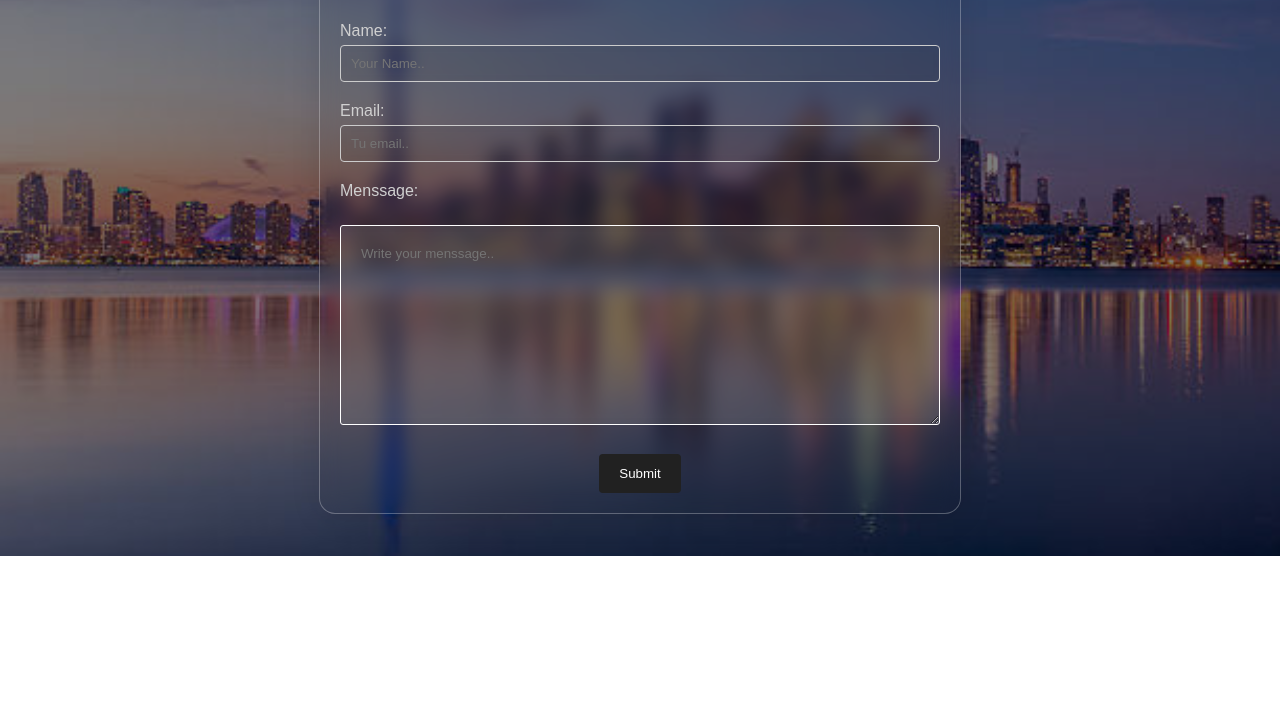
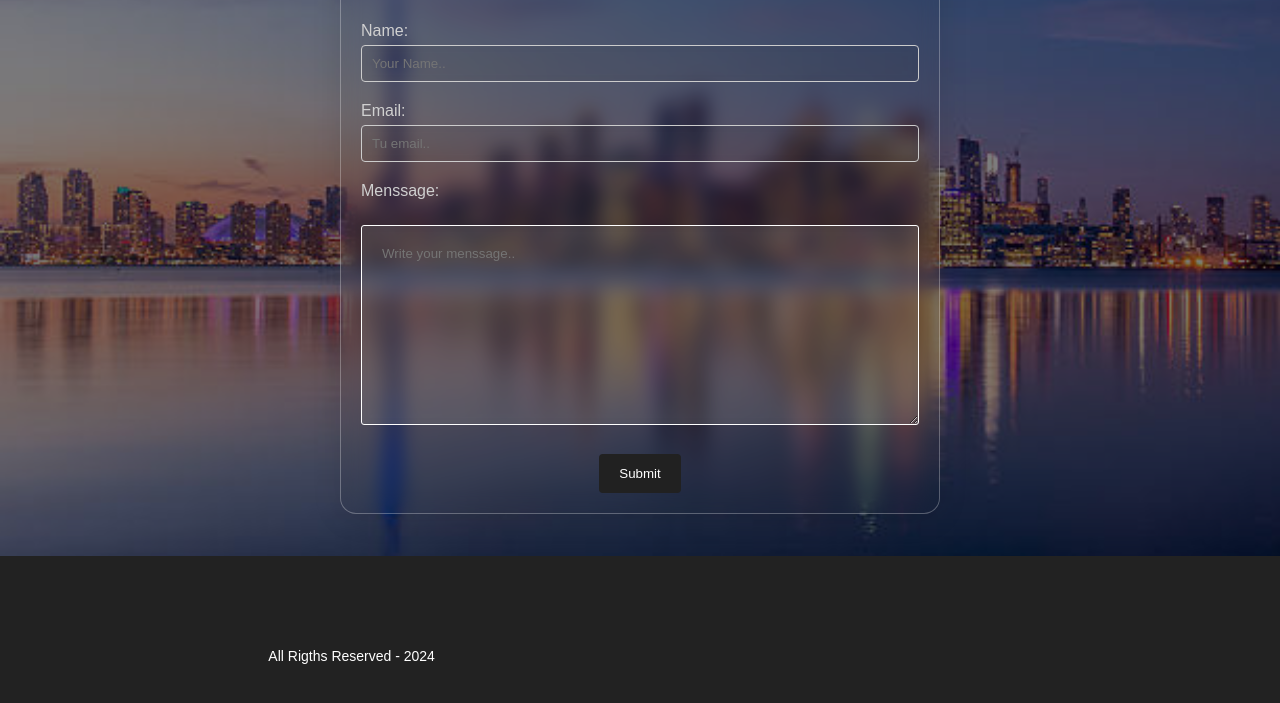
Before and after one commit to JeissonGar96/assignment4, a plain HTML site: page html/contact.html in a window 1280 px wide. Shown: the part 249-952 px from the top of the page. Before the commit the page ends 805 px from the top, so only its background shows below. Drawn offline with Linux system fonts and the light colour scheme.

Commit message:
footer completado

```diff
--- a/css/contact.css
+++ b/css/contact.css
@@ -76,6 +76,7 @@ header::before {
 .form{
     position: relative;
     max-width: 600px;
+    height: 100%;
     margin: 30px auto;
     background: rgba(49, 49, 49, 0.047);
     backdrop-filter: blur(10px);
@@ -85,6 +86,7 @@ header::before {
     border-radius: 16px;
     box-shadow: 0 4px 30px rgba(0, 0, 0, 0.1);
     z-index: 1;
+    box-sizing: border-box;
 }
 
 h2{
@@ -145,3 +147,49 @@ textarea{
 .button:hover{
     opacity: 0.86;
 }
+
+
+/* -- FOTTER -- */
+
+footer{
+    position: relative;
+    width: 100%;
+    background-color: #222;
+    height: 25vh;
+    align-content: center;
+    z-index: 2;
+
+}
+
+.footer-container{
+    display: flex;
+    align-items: center;
+    justify-content: space-around;
+}
+
+.footer-ul{
+    display: flex;
+    padding: 0;
+    list-style: none;
+}
+
+.footer-item{
+    padding: 10px;
+    display: flex;
+}
+
+svg{
+    margin: 0 10px;
+
+}
+
+.footer-link{
+    color: #fff;
+    text-decoration: none;
+}
+
+.rigths-footer{
+    font-size: 14px;
+    font-weight: 100;
+    color: #fff;
+}
--- a/css/style.css
+++ b/css/style.css
@@ -208,3 +208,48 @@ main{
     }
 
 }
+
+
+/* -- FOTTER -- */
+
+footer{
+
+    width: 100%;
+    background-color: #222;
+    height: 25vh;
+    align-content: center;
+
+}
+
+.footer-container{
+    display: flex;
+    align-items: center;
+    justify-content: space-around;
+}
+
+.footer-ul{
+    display: flex;
+    padding: 0;
+    list-style: none;
+}
+
+.footer-item{
+    padding: 10px;
+    display: flex;
+}
+
+svg{
+    margin: 0 10px;
+
+}
+
+.footer-link{
+    color: #fff;
+    text-decoration: none;
+}
+
+.rigths-footer{
+    font-size: 14px;
+    font-weight: 100;
+    color: #fff;
+}
--- a/html/contact.html
+++ b/html/contact.html
@@ -4,6 +4,8 @@
     <meta charset="UTF-8">
     <meta name="viewport" content="width=device-width, initial-scale=1.0">
     <link rel="stylesheet" href="../css/contact.css">
+    <link href='https://unpkg.com/css.gg@2.0.0/icons/css/instagram.css' rel='stylesheet'>
+    <link href='https://unpkg.com/css.gg@2.0.0/icons/css/facebook.css' rel='stylesheet'>
     <title>Contact</title>
 </head>
 <body>
@@ -40,5 +42,23 @@
             </form>
         </div>
     </header>
+
+    <!-- FOOTER -->
+
+    <footer>
+
+        <div class="footer-container">
+            <span class="rigths-footer">All Rigths Reserved - 2024</span>
+            <ul class="footer-ul">
+
+                <li class="footer-item"><a class="footer-link" href="https://www.instagram.com/"><i class="gg-instagram"></i></a></li>
+
+                <li class="footer-item"><a class="footer-link" href="https://www.facebook.com/"><i class="gg-facebook"></i></a></li>
+
+            </ul>
+        </div>
+
+    </footer>
+
 </body>
 </html>
```
Also changed, not shown: index.html (+36 -12 lines).
